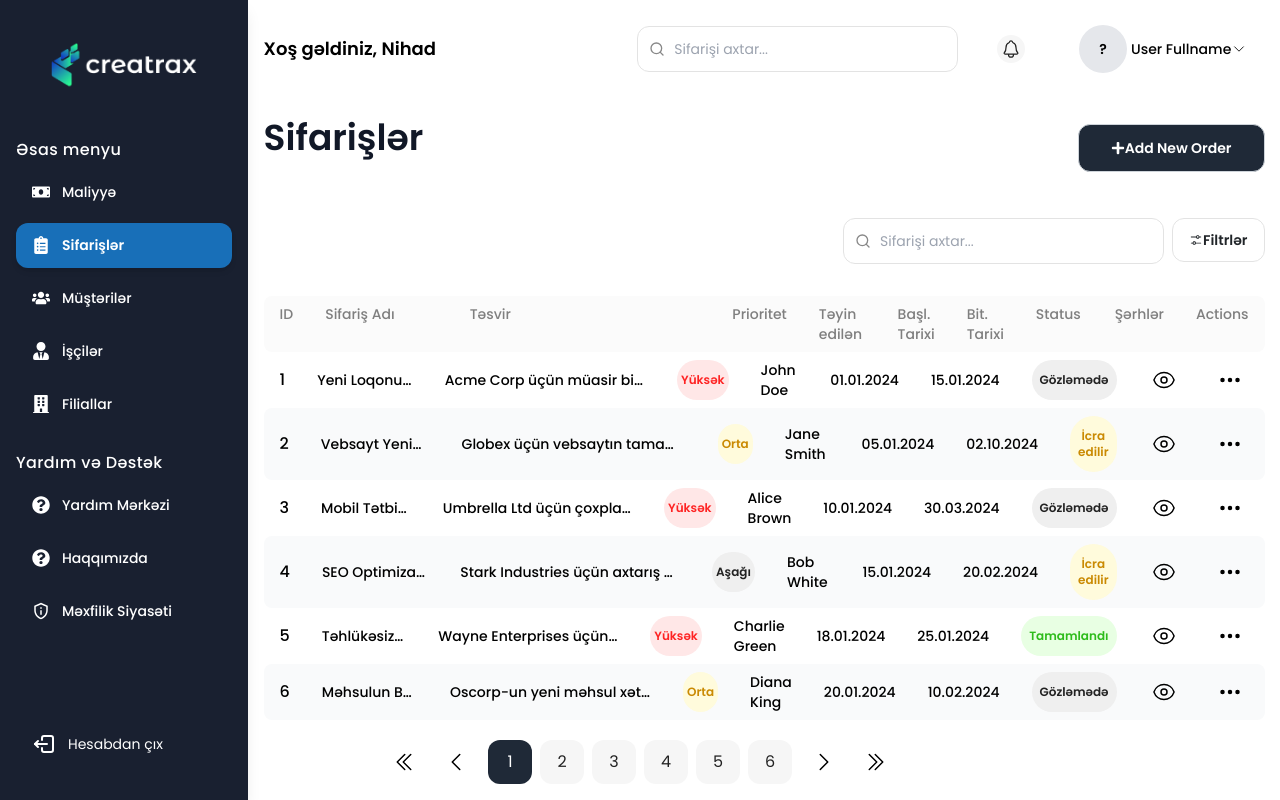
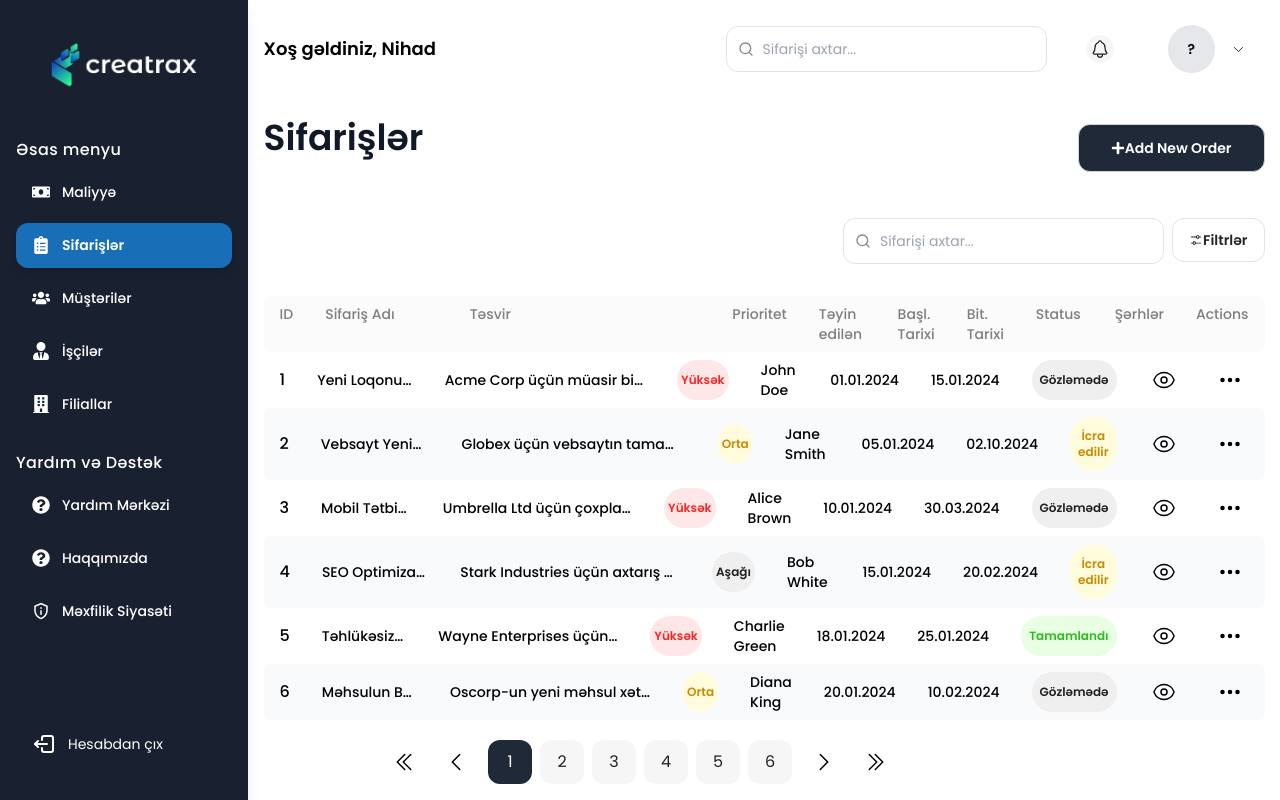
Before and after one commit to nihad-xalq/creatrax, a Next.js app: page /app/orders in a window 1280 px wide. Built offline with nearby package versions, Linux system fonts and the light colour scheme.

Commit message:
other minor updates on user data dropdown on header

```diff
--- a/src/components/semantic/Header.tsx
+++ b/src/components/semantic/Header.tsx
@@ -100,7 +100,7 @@ export const Header = () => {
   const pathname = usePathname();
 
   const [profilePic, setProfilePic] = useState<string | null>(null);
-  const [displayName, setDisplayName] = useState<string>("User Fullname");
+  const [displayName, setDisplayName] = useState<string>("");
 
   const [shortUserName, setShortUserName] = useState<string>("?")
 
@@ -109,9 +109,9 @@ export const Header = () => {
     if (storedData) {
       const parsedData = JSON.parse(storedData);
 
-      const firstName = parsedData?.name || "Name";
+      const firstName = parsedData?.name || "";
       const firstNameFirstLetter = parsedData?.name ? parsedData.name[0] : "First name";
-      const surnameFirstLetter = parsedData?.surname ? parsedData.surname[0] : "Surname";
+      const surnameFirstLetter = parsedData?.surname ? parsedData.surname[0] : "";
 
       setDisplayName(`${firstName} ${surnameFirstLetter}`);
       setProfilePic(parsedData?.profilePic || "");
--- a/src/components/ui/MantineDropdown.tsx
+++ b/src/components/ui/MantineDropdown.tsx
@@ -42,7 +42,7 @@ export const MantineDropdown: FC<IMantineDropdownProps> = ({
             <HiOutlineChevronDown
               className={`${
                 opened ? "rotate-180" : ""
-              } w-1/3 lg:w-1/6 h-full transition duration-200`}
+              } w-1/3 lg:w-1/6 h-full transition duration-200 ml-3`}
             />
           ) : null}
         </Button>
```
